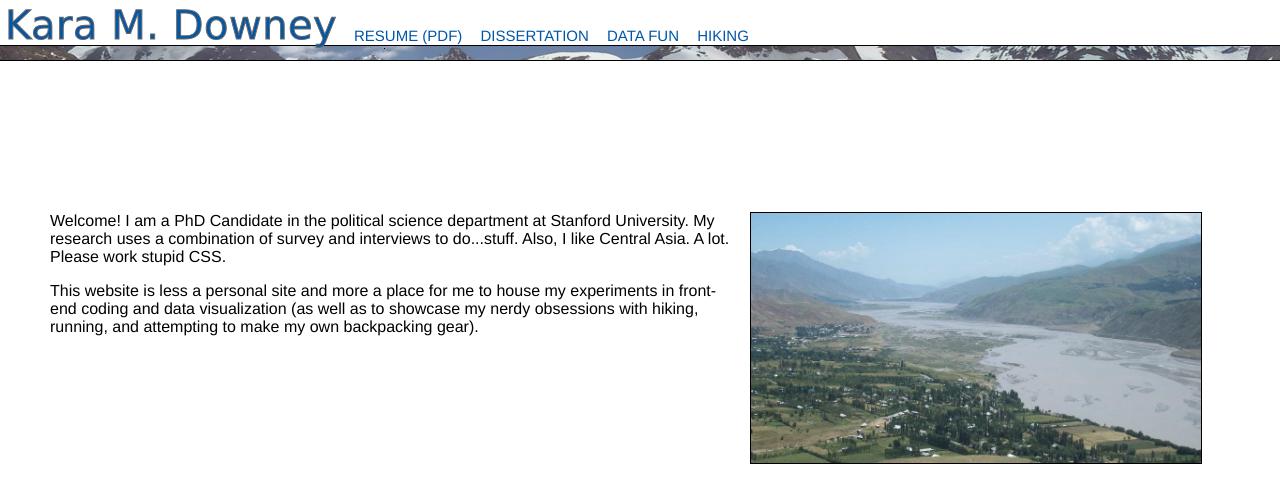
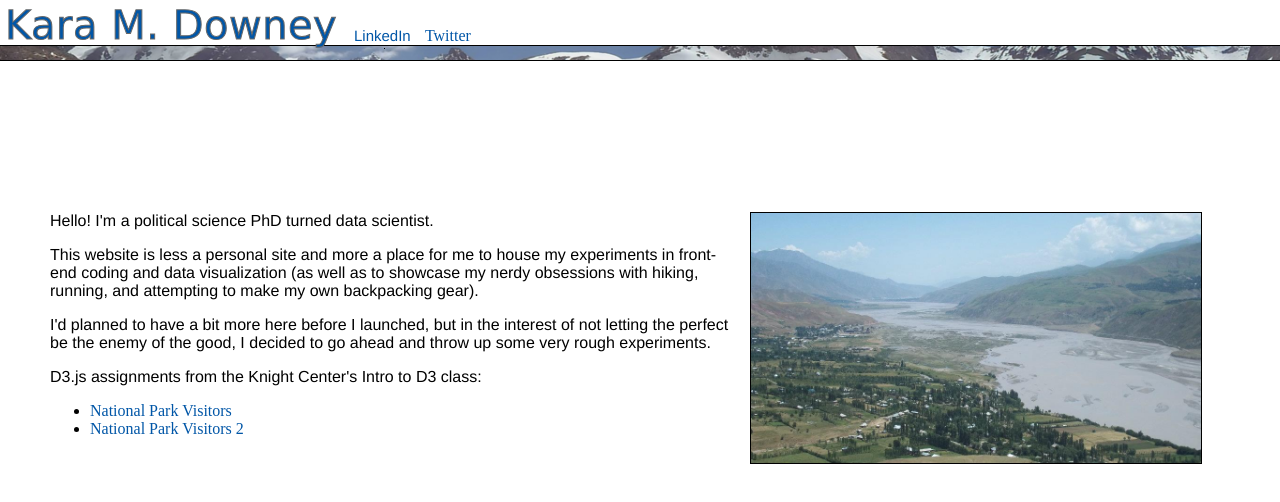
Before and after one commit to KaraDowney/karadowney.github.io, a plain HTML site: page beta.html in a window 1280 px wide. Drawn offline with nearby package versions, Linux system fonts and the light colour scheme.

Commit message:
Update beta.html

```diff
--- a/beta.html
+++ b/beta.html
@@ -6,13 +6,23 @@
 <body>
 <div id="wrapper">
 	<div id="header">Kara M. Downey</div>
-<div id="menu"><a href="resume.pdf" class="menu"> RESUME (PDF) </a> <a href="dissertation.html" class="menu"> DISSERTATION </a> <a href="fun.html" class="menu"> DATA FUN </a> <a href="hiking.html" class="menu"> HIKING </a></div>
+<div id="menu"><a href="https://www.linkedin.com/in/karamdowney" class="menu" target = _blank> LinkedIn </a> <a href = "http://www.twitter.com/karadowney" target = _blank>Twitter</a> </div>
 	<div id="mountain"></div>
 	<div id="content">
 	<p class="content"><div style="float:right; padding-left:8px; padding-bottom:8px;"><img src="rashtvalley.jpg" style="border:solid black 1px;" alt="Gharm, Tajikistan. Summer 2011" width="450px" height="250px"></div></p>
-<p class="content">Welcome! I am a PhD Candidate in the political science department at Stanford University. My research uses a combination of survey and interviews to do...stuff. Also, I like Central Asia. A lot. Please work stupid CSS.</p>
+<p class="content">Hello! I'm a political science PhD turned data scientist.</p>
 
 <p class="content">This website is less a personal site and more a place for me to house my experiments in front-end coding and data visualization (as well as to showcase my nerdy obsessions with hiking, running, and attempting to make my own backpacking gear). </p>
+
+<p class = "content">I'd planned to have a bit more here before I launched, but in the interest of not letting the perfect be the enemy of the good, I decided to go ahead and throw up some very rough experiments.</p>
+	<p class = "content">D3.js assignments from the Knight Center's Intro to D3 class:
+	<ul>
+	<li><a href="http://bl.ocks.org/karadowney/ac8f1e36181ecfbfc0e1" target = _blank>National Park Visitors</a></li>
+	<li><a href="http://bl.ocks.org/karadowney/f142768c60ccf0abf9f9" target_blank>National Park Visitors 2</a></li>
+	</ul></p>
+
+
+
 <script src="https://cdnjs.cloudflare.com/ajax/libs/d3/3.5.5/d3.min.js" data-semver="3.5.5" data-require="d3@*"></script>
 </div>
 </body>
```
